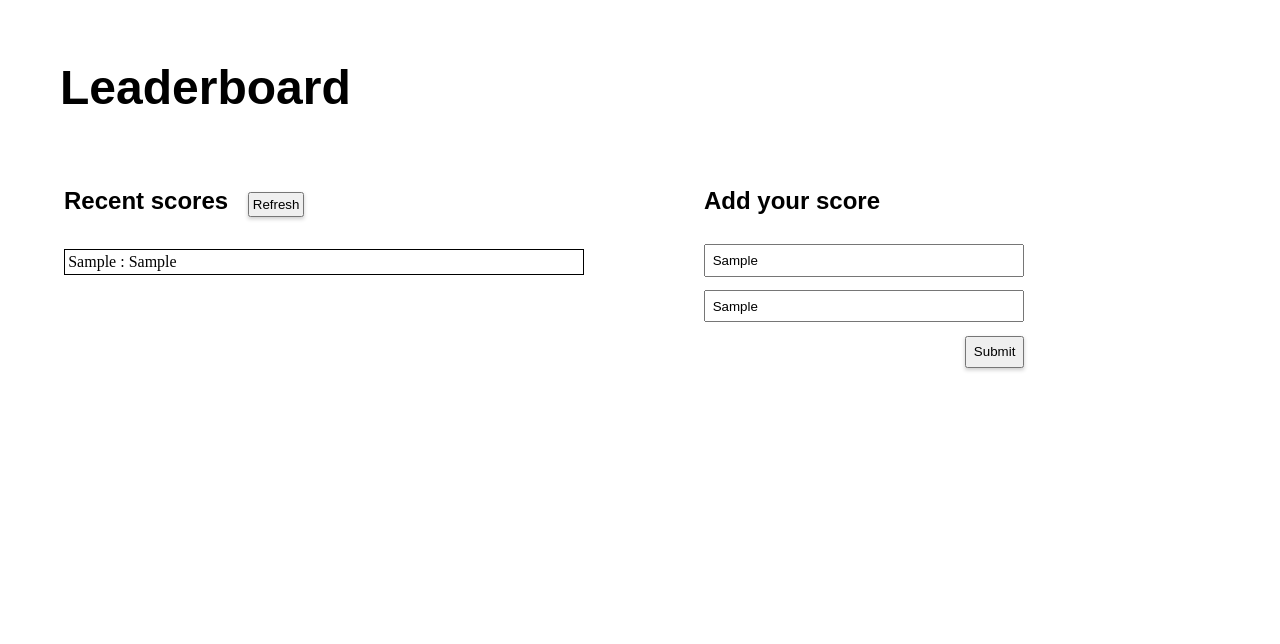
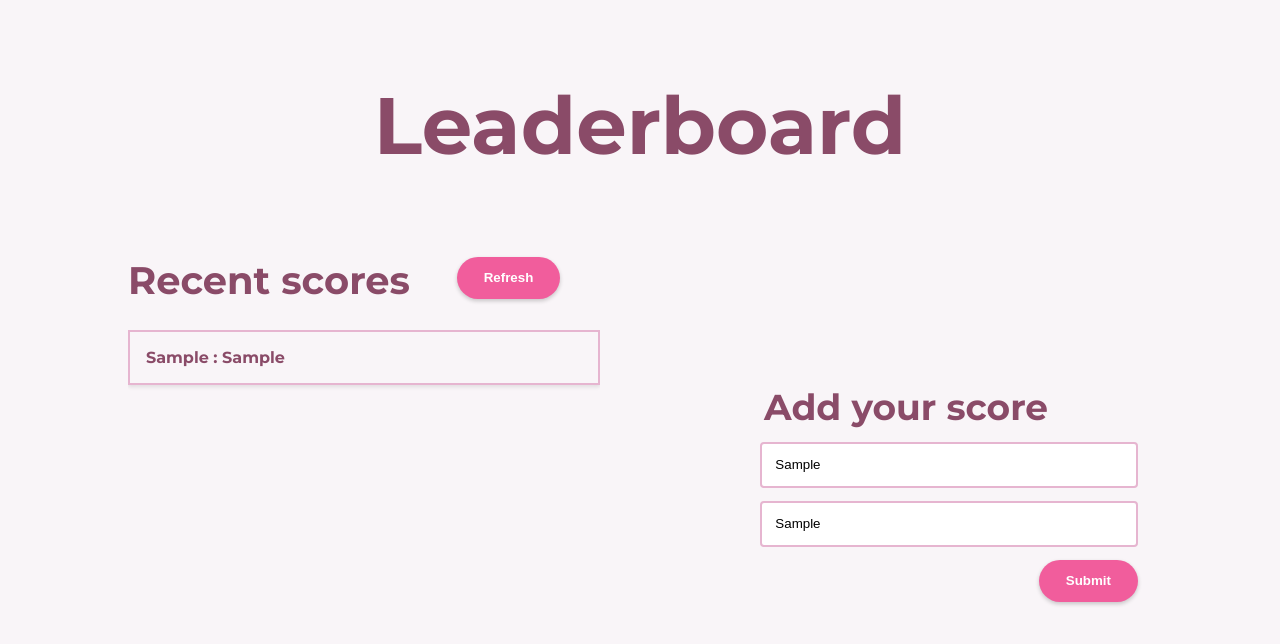
Before and after one commit to Nessrine88/Leaderboard, a website built with webpack: page src/index.html in a window 1280 px wide. Both pictures are taken after typing "Sample", "Sample" into the empty fields and a click on the button "Submit". Built offline with nearby package versions, Linux system fonts and the light colour scheme; no server answers.

Commit message:
add styles

```diff
--- a/src/index.js
+++ b/src/index.js
@@ -112,10 +112,10 @@ refreshBtn.addEventListener('click', () => {
 
         if (index % 2 === 0) {
           const li = ul.children[index];
-          li.style.backgroundColor = 'white';
+          li.style.backgroundColor = '#fff';
         } else {
           const li = ul.children[index];
-          li.style.backgroundColor = 'lightgray';
+          li.style.backgroundColor = '#f9f5f8';
         }
       });
     })
--- a/src/leaderboard.js
+++ b/src/leaderboard.js
@@ -2,7 +2,7 @@ export default function addListItem(name, score) {
   const displayScores = document.getElementById('displayScores').querySelector('ul');
   const li = document.createElement('li');
   li.innerHTML = `${name} : ${score}`;
-  li.style.width = '80%';
+  li.style.width = '100%';
 
   displayScores.appendChild(li);
 }
--- a/src/style.css
+++ b/src/style.css
@@ -1,88 +1,136 @@
-@import url('https://fonts.googleapis.com/css2?family=Inter:wght@900&display=swap');
+@import url('https://fonts.googleapis.com/css2?family=Montserrat:wght@400;700&display=swap');
 
 * {
-  text-decoration: none;
-  list-style: none;
   margin: 0;
   padding: 0;
+  box-sizing: border-box;
+  list-style: none;
+  text-decoration: none;
+}
+
+body {
+  font-family: 'Montserrat', sans-serif;
+  margin: 0;
+  padding: 0;
+  background-color: #f9f5f8;
 }
 
 .title {
-  display: block;
-  font-family: 'adveture', sans-serif;
-  margin: 2.5em;
-  font-size: 1.5em;
+  font-size: 2.5em;
+  text-align: center;
+  margin: 2em 0;
+  font-weight: 700;
+  color: #8a4b68;
+  animation: bounce 1s infinite alternate;
 }
 
 .container {
   display: grid;
   grid-template-columns: 1fr 1fr;
-  height: 50%;
-  margin-top: 5%;
-  width: 100%;
+  gap: 5em;
+  justify-content: center;
+  align-items: center;
+  margin: 5% auto;
+  width: 80%;
 }
 
 .header {
-  display: flex;
-  margin-left: 4em;
-  font-family: 'adveture', sans-serif;
-  width: fit-content;
+  font-size: 1.6em;
+  font-weight: 700;
+  color: #8a4b68;
+  margin-bottom: 1em;
 }
 
 .addScoreTitle {
-  margin-left: 4em;
-  margin-top: 0.5em;
-  margin-bottom: 1em;
-  font-family: 'adveture', sans-serif;
+  font-size: 1.5em;
+  font-weight: 700;
+  color: #8a4b68;
+  margin-left: 3.5em;
 }
 
 .addForm {
+  width: 80%;
   display: flex;
   flex-direction: column;
-  width: 50%;
-  margin-left: 4em;
+  align-items: flex-end;
+  margin-left: 5em;
 }
 
 .addScore input {
   margin-top: 1em;
-  padding: 0.5em;
+  padding: 1em;
+  border: 2px solid #e6b5d0;
+  border-radius: 4px;
+  width: 100%;
+  margin-left: 4em;
 }
 
 .addScoreBtn {
   width: fit-content;
-  margin-left: auto;
   margin-top: 1em;
-  padding: 0.5em;
+  padding: 1em 2em;
+  cursor: pointer;
+  background-color: #f15d9c;
+  color: #fff;
+  border: none;
+  border-radius: 30px;
   box-shadow: 0 2px 4px rgba(0, 0, 0, 0.2);
-  cursor: pointer;
+  font-weight: 700;
 }
 
 .refreshBtn {
   width: fit-content;
-  margin-top: 1em;
-  padding: 0.2em;
-  margin-left: 1em;
+  margin-right: 3em;
+  padding: 1em 2em;
+  cursor: pointer;
+  background-color: #f15d9c;
+  color: #fff;
+  border: none;
+  border-radius: 30px;
   box-shadow: 0 2px 4px rgba(0, 0, 0, 0.2);
-  cursor: pointer;
+  font-weight: 700;
+  float: right;
 }
 
 li {
-  margin-left: 4em;
-  border: solid 1px black;
-  width: 80%;
-  padding: 0.2em;
+  border: 2px solid #e6b5d0;
+  width: 100%;
+  padding: 1em;
+  color: #8a4b68;
+  font-weight: 700;
+  box-shadow: 0 2px 4px rgba(0, 0, 0, 0.1);
+  list-style: none;
 }
 
 #displayScores {
-  margin-top: 2em;
   height: 50vh;
-  overflow-y: auto;
+  overflow-y: scroll;
 }
 
 ul li:nth-child(odd) {
-  background-color: white;
+  background-color: #f9f5f8;
 }
 
 ul li:nth-child(even) {
-  background-color: lightgray;
+  background-color: #fff;
 }
+
+.addScoreBtn:hover {
+  background-color: #d24d87;
+  transform: scale(1.1);
+}
+
+.refreshBtn:hover {
+  background-color: #d24d87;
+  transform: scale(1.1);
+}
+
+@keyframes bounce {
+  from {
+    transform: translateY(0);
+  }
+
+  to {
+    transform: translateY(-10px);
+  }
+}
```
